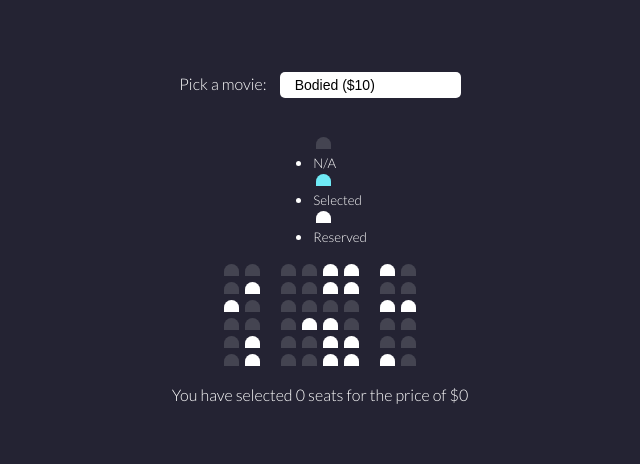
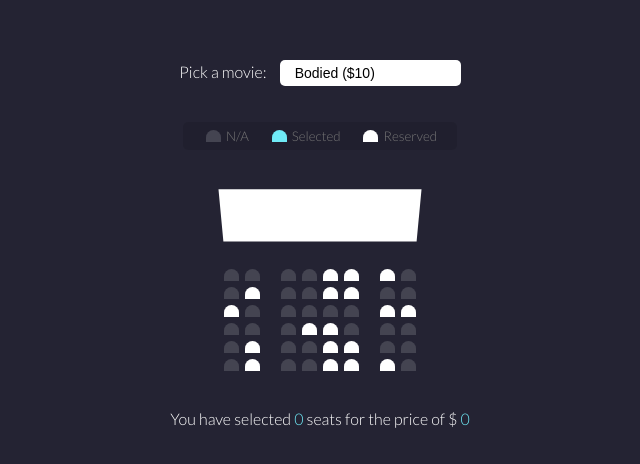
Before and after one commit to trevthedev777/Movie-Seat-Booking-System, a plain HTML site: page index.html in a window 1280 px wide. Shown: the part 164-628 px from the top of the page, without its empty margins (320-960 px from the left). Drawn offline with Linux system fonts and the light colour scheme; a web font is replaced by a local one.

Commit message:
Add all styles for UI

```diff
--- a/assets/css/style.css
+++ b/assets/css/style.css
@@ -10,6 +10,7 @@
     --color-secondary: #444451;
     --color-selected: #6feaf6;
     --color-reserved: #fff;
+    --color-showcase: #777;
 }
 
 body {
@@ -41,6 +42,12 @@ body {
     appearance: none;
 }
 
+.container {
+    /* Tilt Screen : https: //developer.mozilla.org/en-US/docs/Web/CSS/perspective */
+    perspective: 1000px;
+    margin-bottom: 30px;
+}
+
 .seat {
     background-color: var(--color-secondary);
     height: 12px;
@@ -65,9 +72,62 @@ body {
 
 /* seperate last two columns */
 .seat:nth-last-of-type(2) {
+
     margin-left: 18px;
+}
+
+/* seat without reservation */
+.seat:not(.reserved):hover {
+    cursor: pointer;
+    transform: scale(1.2);
+}
+
+/* remove demo seats hover effect */
+.showcase .seat:not(.reserved):hover {
+    cursor: default;
+    transform: scale(1);
+}
+
+/* Showcase Section */
+.showcase {
+    background-color: rgba(0, 0, 0, 0.1);
+    padding: 5px 10px;
+    border-radius: 5px;
+    color: var(--color-showcase);
+    list-style-type: none;
+    display: flex;
+    justify-content: space-between;
+}
+
+.showcase li {
+    display: flex;
+    align-items: center;
+    justify-content: center;
+    margin: 0 10px;
+}
+
+.showcase li small {
+    margin-left: 2px;
+}
+
+/* Screen */
+.screen {
+    background-color: white;
+    height: 70px;
+    width: 100%;
+    margin: 15px 0;
+    transform: rotateX(-45deg);
+    box-shadow: 0 3 10px rgba(255, 255, 255, 0.7);
 }
 
 .row {
     display: flex;
 }
+
+p.text {
+    margin: 5px 0;
+}
+
+p.text span {
+    color: var(--color-selected);
+}
```
Also changed, not shown: index.html (+1 -1 lines).
